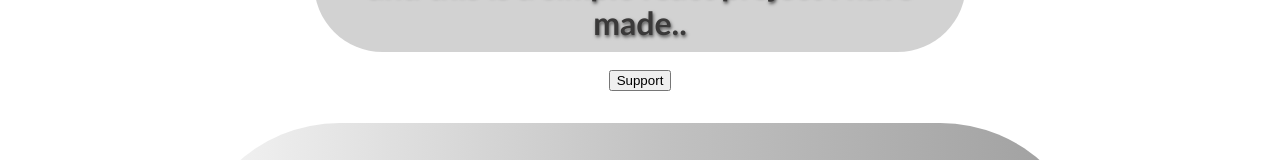
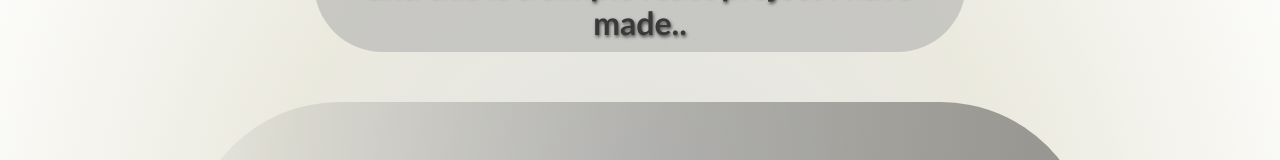
Before and after one commit to MishOd1/react-6pq6bs, a React (Create React App) app: page / in a window 1280 px wide. Shown: the part 147-307 px from the top of the page. Built offline with nearby package versions, Linux system fonts and the light colour scheme; the HTML template or start-up script is replaced by a standard one.

Commit message:
4 files modified

```diff
--- a/src/Button.css
+++ b/src/Button.css
@@ -1,5 +1,6 @@
 body{
-  background-color: white;
+  background: rgb(92, 91, 91);
+background: radial-gradient(circle, rgba(219, 219, 219, 0.785) 0%, rgba(228,226,211,0.7315301120448179) 50%, rgba(255,255,255,0.7707457983193278) 100%);
 }
 .wrapper{
   position: absolute;
--- a/src/Home.js
+++ b/src/Home.js
@@ -3,11 +3,7 @@ import './Home.css'
 import Para from './Parallax.js'
 import './Para.css'
 function Home () {
-  const scrollTohowItWorks = () =>  window.scroll({
-    top: 2000,
-    left: 0,
-    behavior: 'smooth'
-  });
+
   return(
     <div className="homePageDiv" id="body">
       <div>
@@ -25,7 +21,6 @@ function Home () {
       <br></br>
 
 
-        <button className="scroll" onClick={scrollTohowItWorks}  to=''>Support</button>
       <div id="homeConatainer2">
       <p className="homeP1">by checking below, you will find 5 buttons..</p>
       <ul className="ul">
--- a/src/Para.css
+++ b/src/Para.css
@@ -18,6 +18,7 @@
   transform: translate(-50%, -50%);
   outline-color: black;
   outline-style: inset;
+
 }
 
 .scroll {
--- a/src/Parallax.js
+++ b/src/Parallax.js
@@ -10,7 +10,7 @@ function Para() {
       <Parallax pages={2}>
         <ParallaxLayer
           offset={0}
-          speed={2}
+          speed={5}
           style={{
             backgroundImage: `url("https://img.freepik.com/premium-photo/bitcoin-against-south-african-rand-american-dollar-close-up-image-conceptual-image-digital-crypto-currency-against-world-traditional-currency_133187-1705.jpg?w=1380")`,
             backgroundSize: 'cover',
```
